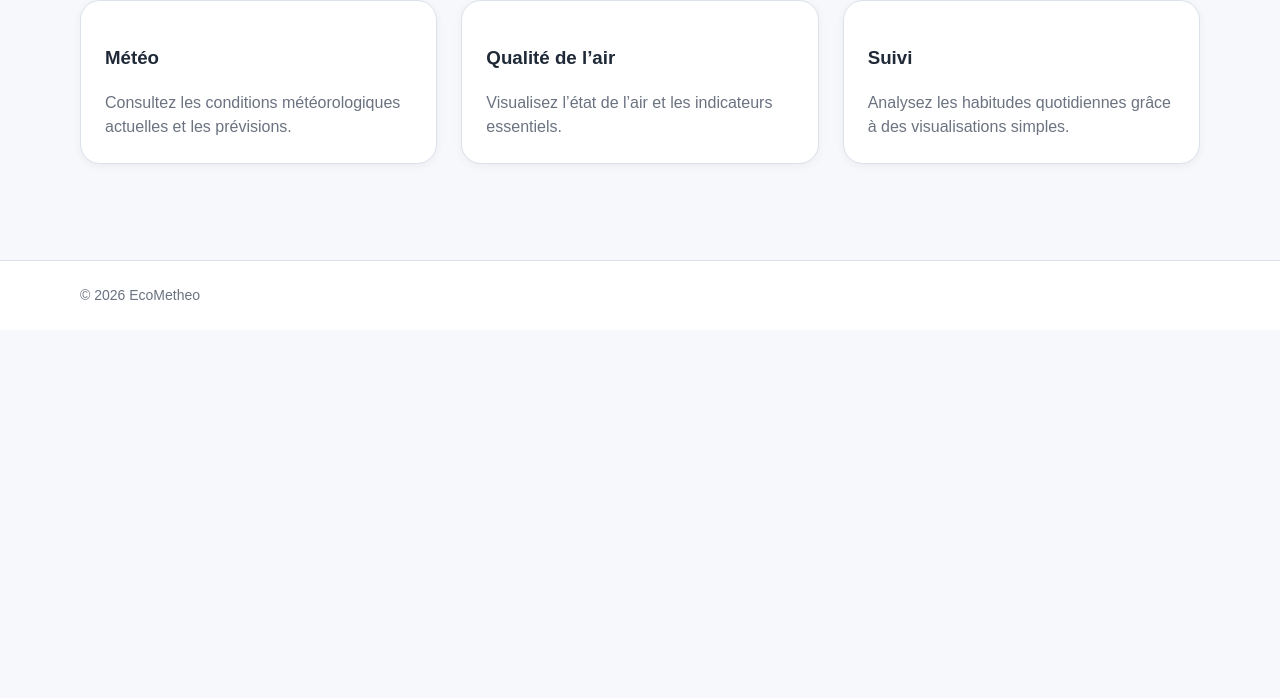
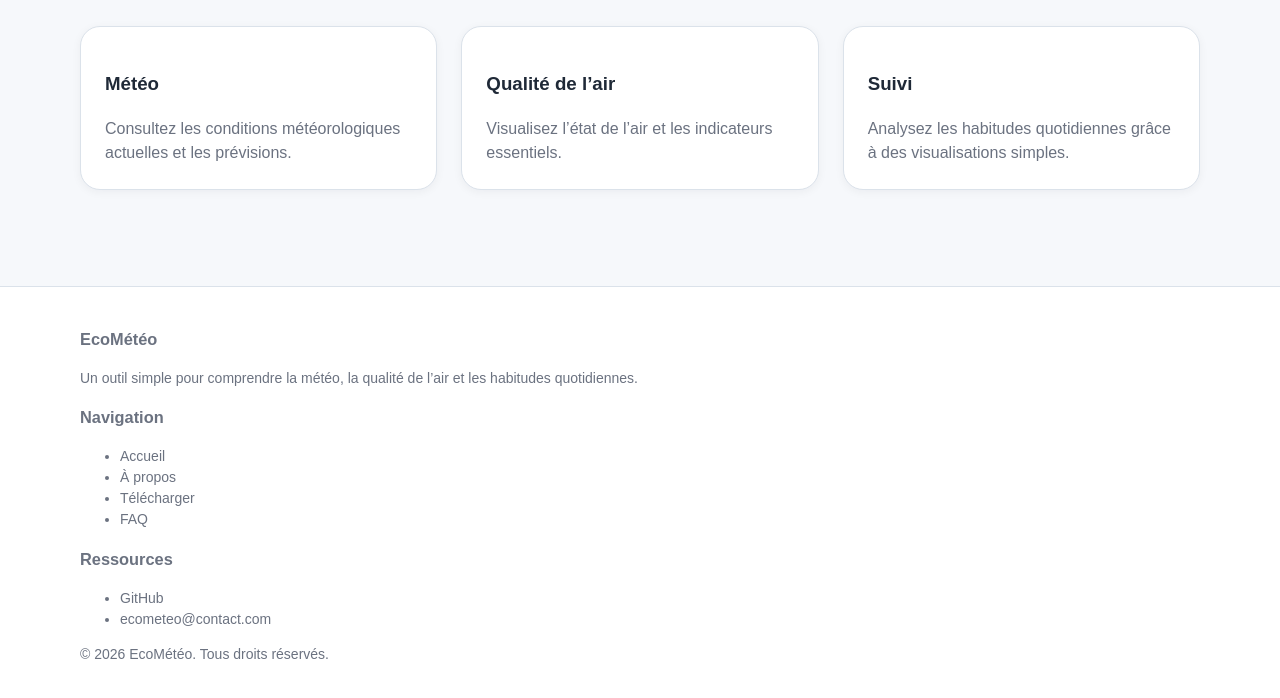
Before and after one commit to JAPUI-I/WeatherUniProject-site, a plain HTML site: page index.html in a window 1280 px wide. Shown: the part 692-1390 px from the top of the page. Before the commit the page ends 1022 px from the top, so only its background shows below. Drawn offline with Linux system fonts and the light colour scheme.

Commit message:
Minor adjustments

```diff
--- a/index.html
+++ b/index.html
@@ -45,6 +45,11 @@
                     <img src="assets/icons/flags/de.png" alt="DE" />
                     Deutch
                     </button>
+
+                    <button class="lang-item" data-lang="ch">
+                    <img src="assets/icons/flags/ch.png" alt="CH" />
+                    中国人
+                    </button>
                 </div>
             </div>
         </div>
@@ -53,12 +58,43 @@
 
     <main id="page-content" class="site-main container"></main>
 
-    <footer class="site-footer">
-      <div class="container site-footer__inner">
-        © 2026 EcoMetheo
+  <footer class="site-footer">
+  <div class="container site-footer__inner">
+
+    <div class="footer-grid">
+
+      <div class="footer-column">
+        <h3 class="footer-title">EcoMétéo</h3>
+        <p class="footer-text" data-i18n="footer.description">
+        </p>
       </div>
-    </footer>
+
+      <div class="footer-column">
+        <h3 class="footer-title" data-i18n="footer.navigation"></h3>
+        <ul class="footer-list">
+          <li><a href="#" data-page="home" data-i18n="footer.home"></a></li>
+          <li><a href="#" data-page="about" data-i18n="footer.about"></a></li>
+          <li><a href="#" data-page="download" data-i18n="footer.download"></a></li>
+          <li><a href="#" data-page="faq" data-i18n="footer.faq"></a></li>
+        </ul>
+      </div>
+
+      <div class="footer-column">
+        <h3 class="footer-title" data-i18n="footer.resources"></h3>
+        <ul class="footer-list">
+          <li><a href="https://github.com/" target="_blank">GitHub</a></li>
+          <li><a href="mailto:ecometeo@contact.com">ecometeo@contact.com</a></li>
+        </ul>
+      </div>
+
+    </div>
+
+    <div class="footer-bottom">
+      <p>© 2026 EcoMétéo. <span data-i18n="footer.bottom"></span></p>
+    </div>
+
   </div>
+</footer>
 
   <script type="module" src="./scripts/main.js"></script>
   <script type="module" src="./scripts/i18n.js"></script>
--- a/scripts/i18n.js
+++ b/scripts/i18n.js
@@ -3,6 +3,21 @@ let translations = {};
 
 export function getCurrentLanguage() {
   return currentLang;
+}
+
+export async function setLanguage(lang) {
+  currentLang = lang;
+  localStorage.setItem("lang", lang);
+
+  await loadTranslations(lang);
+  applyTranslations();
+  updateLangUI(lang);
+}
+
+export async function initTranslations() {
+  await loadTranslations(currentLang);
+  applyTranslations();
+  updateLangUI(currentLang);
 }
 
 async function loadTranslations(lang) {
@@ -20,46 +35,38 @@ async function loadTranslations(lang) {
   }
 }
 
-function getTranslation(key) {
-  return key.split(".").reduce((obj, part) => obj?.[part], translations) || key;
+function translateKey(key) {
+  return key
+    .split(".")
+    .reduce((obj, part) => obj?.[part], translations) || key;
 }
 
 export function applyTranslations() {
-  document.querySelectorAll("[data-i18n]").forEach((element) => {
-    const key = element.dataset.i18n;
-    const translatedText = getTranslation(key);
+  const elements = document.querySelectorAll("[data-i18n]");
 
-    element.textContent = translatedText;
+  elements.forEach((el) => {
+    const key = el.dataset.i18n;
+    el.textContent = translateKey(key);
   });
 }
 
 export function updateLangUI(lang) {
-  const currentLangLabel = document.getElementById("currentLang");
+  updateCurrentLangLabel(lang);
+  updateActiveLangButton(lang);
+}
 
-  if (currentLangLabel) {
-    currentLangLabel.textContent = lang.toUpperCase();
-  }
+function updateCurrentLangLabel(lang) {
+  const label = document.getElementById("currentLang");
+  if (!label) return;
 
-  document.querySelectorAll(".lang-item").forEach((button) => {
-    button.classList.remove("is-active");
+  label.textContent = lang.toUpperCase();
+}
 
-    if (button.dataset.lang === lang) {
-      button.classList.add("is-active");
-    }
+function updateActiveLangButton(lang) {
+  const buttons = document.querySelectorAll(".lang-item");
+
+  buttons.forEach((btn) => {
+    const isActive = btn.dataset.lang === lang;
+    btn.classList.toggle("is-active", isActive);
   });
 }
-
-export async function setLanguage(lang) {
-  currentLang = lang;
-  localStorage.setItem("lang", lang);
-
-  await loadTranslations(lang);
-  applyTranslations();
-  updateLangUI(lang);
-}
-
-export async function initTranslations() {
-  await loadTranslations(currentLang);
-  applyTranslations();
-  updateLangUI(currentLang);
-}
```
Also changed, not shown: styles/global.css (+3 -4 lines).
